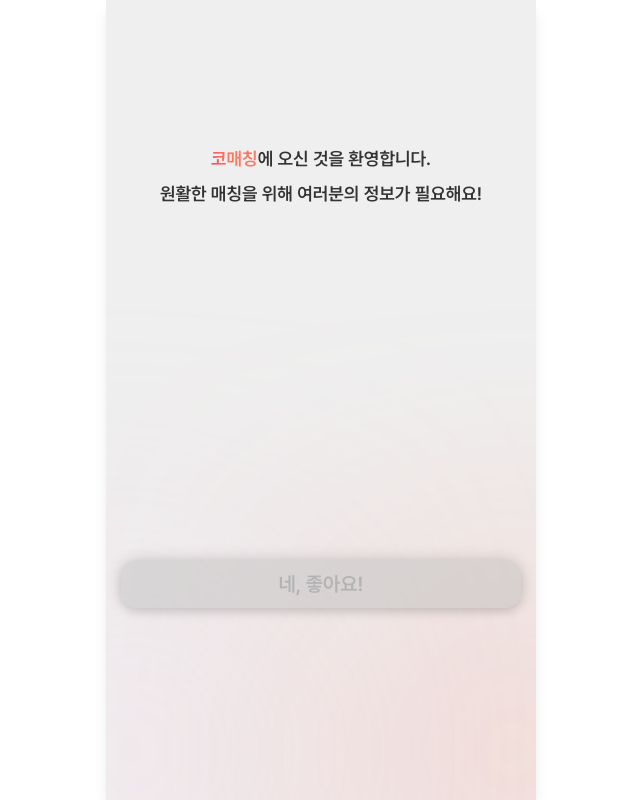
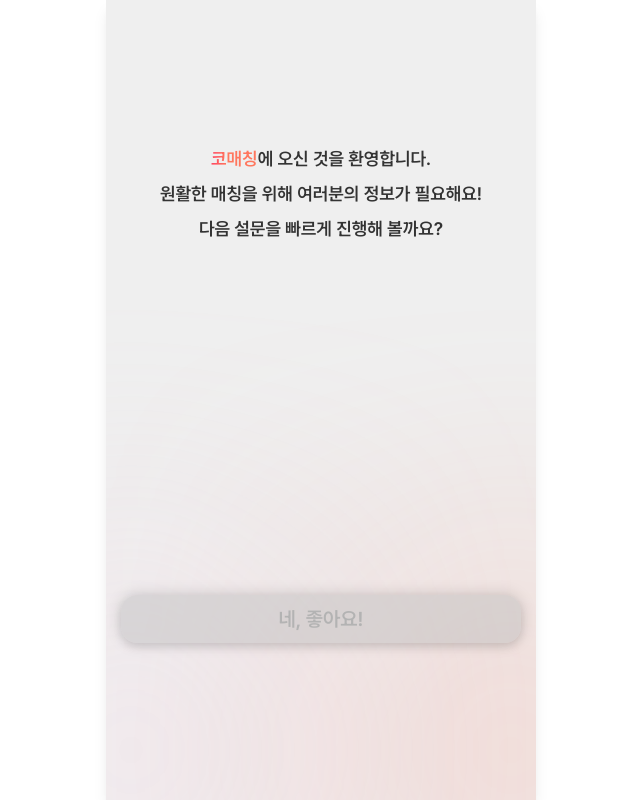
Before and after one commit to COMAtching/COMAtching5_FE, a Next.js app: page /onboarding in a window 1280 px wide. Shown: the whole page, without its empty margins (319-959 px from the left). Built offline with nearby package versions, Linux system fonts and the light colour scheme; no server answers.

Commit message:
feat: Add `StartOnBoarding` component to display an animated welcome message and a button to begin the onboarding process.

```diff
--- a/app/onboarding/_components/StartOnBoarding.tsx
+++ b/app/onboarding/_components/StartOnBoarding.tsx
@@ -1,18 +1,23 @@
 "use client";
 import Button from "@/components/ui/Button";
 import React, { useEffect, useState } from "react";
+import { useRouter } from "next/navigation";
 
 const StartOnBoarding = () => {
+  const router = useRouter();
   const [showFirst, setShowFirst] = useState(false);
   const [showSecond, setShowSecond] = useState(false);
+  const [showThird, setShowThird] = useState(false);
   const [buttonDisabled, setButtonDisabled] = useState(true);
 
   useEffect(() => {
     const t1 = setTimeout(() => setShowFirst(true), 100);
     const t2 = setTimeout(() => setShowSecond(true), 2100);
+    const t3 = setTimeout(() => setShowThird(true), 4100);
     return () => {
       clearTimeout(t1);
       clearTimeout(t2);
+      clearTimeout(t3);
     };
   }, []);
 
@@ -43,12 +48,24 @@ const StartOnBoarding = () => {
             opacity: showSecond ? 1 : 0,
             transition: "opacity 0.7s ease",
           }}
-          onTransitionEnd={() => setButtonDisabled(false)}
         >
           원활한 매칭을 위해 여러분의 정보가 필요해요!
         </span>
+        <span
+          style={{
+            opacity: showThird ? 1 : 0,
+            transition: "opacity 0.7s ease",
+          }}
+          onTransitionEnd={() => setButtonDisabled(false)}
+        >
+          다음 설문을 빠르게 진행해 볼까요?
+        </span>
       </div>
-      <Button disabled={buttonDisabled} shadow={true}>
+      <Button
+        disabled={buttonDisabled}
+        shadow={true}
+        onClick={() => router.push("/profile-builder")}
+      >
         네, 좋아요!
       </Button>
     </section>
```
